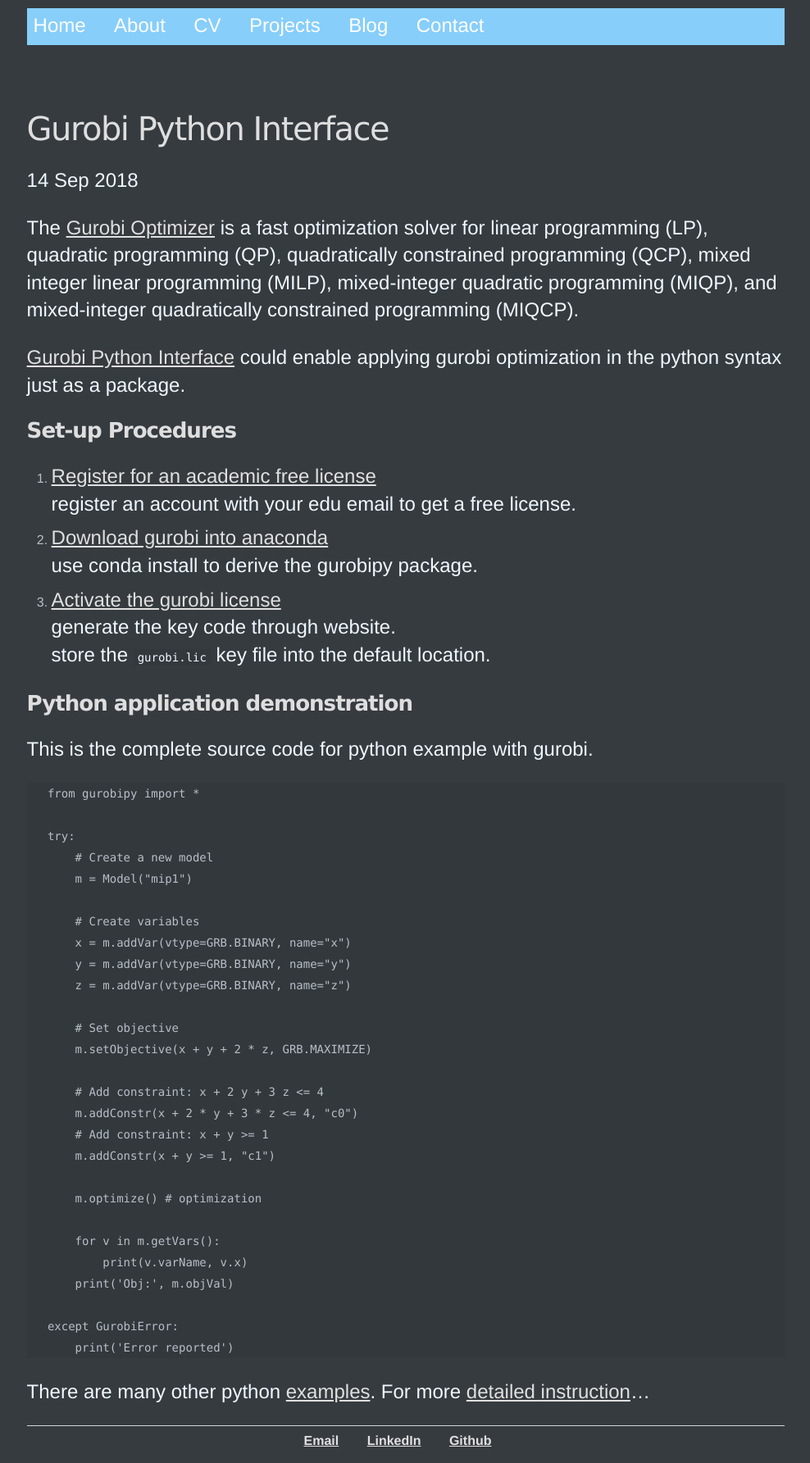
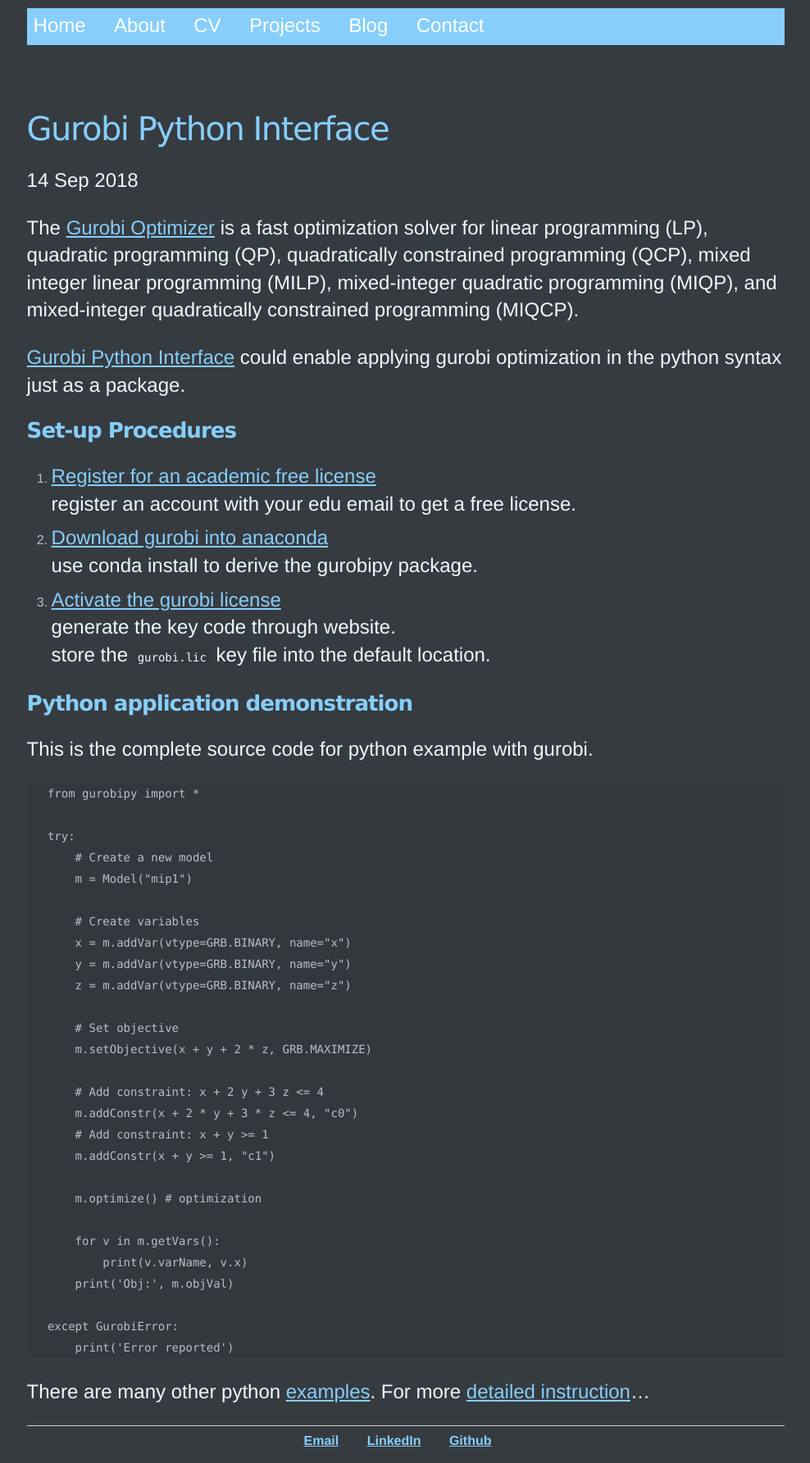
Before and after one commit to xiaohui-victor-li/xiaohui-victor-li.github.io, a Jekyll site: the page built from _posts/2018-09-14-gurobi.md, in a window 1280 px wide. Shown: the whole page at 82% size, without its empty margins (145-1133 px from the left). Built offline with Jekyll 4.4.1, drawn with Linux system fonts in a browser that asks for light colours.

Commit message:
Update post.html

```diff
--- a/_layouts/post.html
+++ b/_layouts/post.html
@@ -533,7 +533,7 @@
     word-wrap: break-word;
     margin: 0;
     padding: 0;
-    color: #DEDEDE
+    color: #87CEFA
 }
 
 h1 {
@@ -823,7 +823,7 @@
 
 
 a {
-    color: #e0e0e0;
+    color: #87CEFA;
     text-decoration: underline;
 }
 
```
